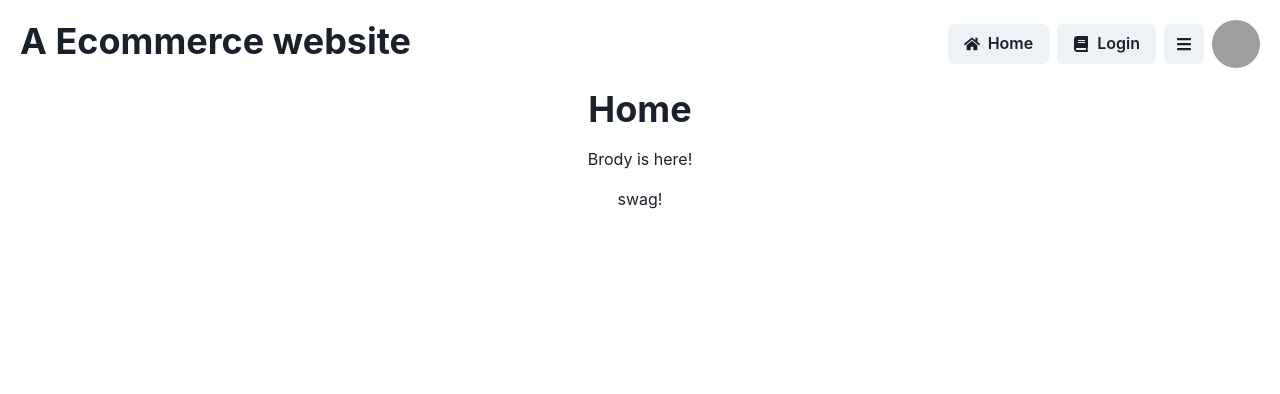
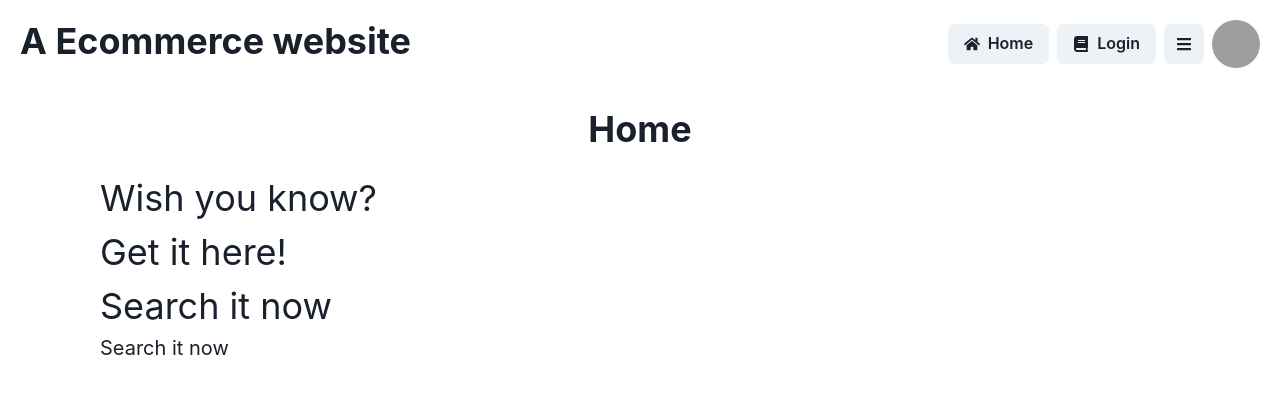
Before and after one commit to Brodypen/code-red-project, a React (Create React App) app: page / in a window 1280 px wide. Shown: the top 394 px of the page. Built offline with nearby package versions, Linux system fonts and the light colour scheme; grey boxes are pictures that could not be loaded.

Commit message:
new push

```diff
--- a/src/components/pages/Home.js
+++ b/src/components/pages/Home.js
@@ -1,16 +1,29 @@
 import React from 'react'
 import {
   VStack,
+  Flex,
+  HStack,
   Heading,
   Text,
+  Box,
 } from '@chakra-ui/react';
 const MainPage = () => {
   return (
-    <VStack spacing={4}>
-      <Heading>Home</Heading>
-      <Text>Brody is here!</Text>
-      <Text>swag!</Text>
-    </VStack>
+    <Flex direction="column" justify="center" padding={5}>
+      <VStack>
+        <Heading>Home</Heading>
+      </VStack>
+      <HStack paddingTop={5} paddingLeft={20} paddingRight={20}>
+        <VStack>
+          <Box>
+            <Text fontSize="4xl">Wish you know?</Text>
+            <Text fontSize="4xl">Get it here!</Text>
+            <Text fontSize="4xl">Search it now</Text>
+            <Text fontSize="xl">Search it now</Text>
+          </Box>
+        </VStack>
+      </HStack>
+    </Flex>
   );
 }
 
```
